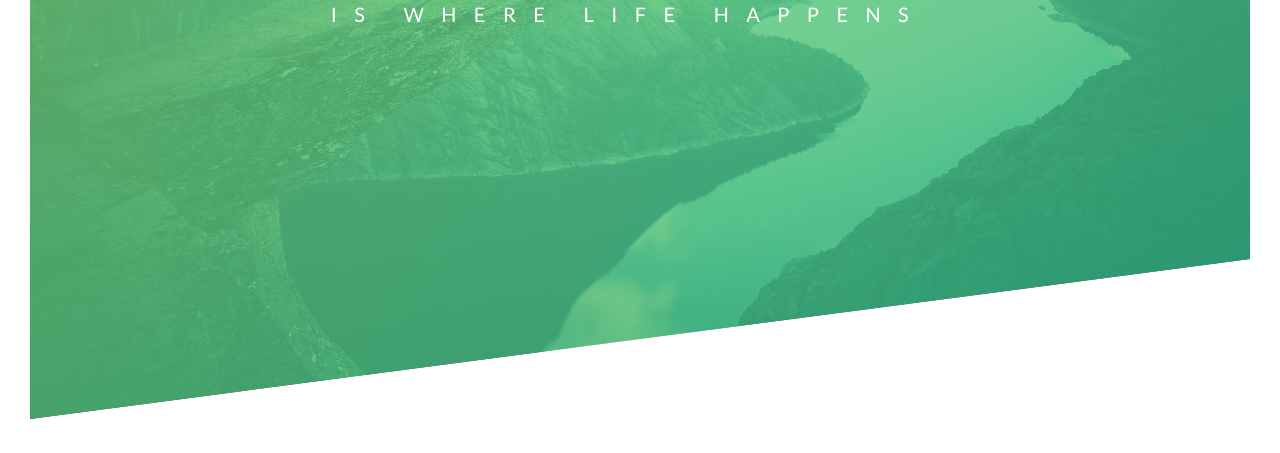
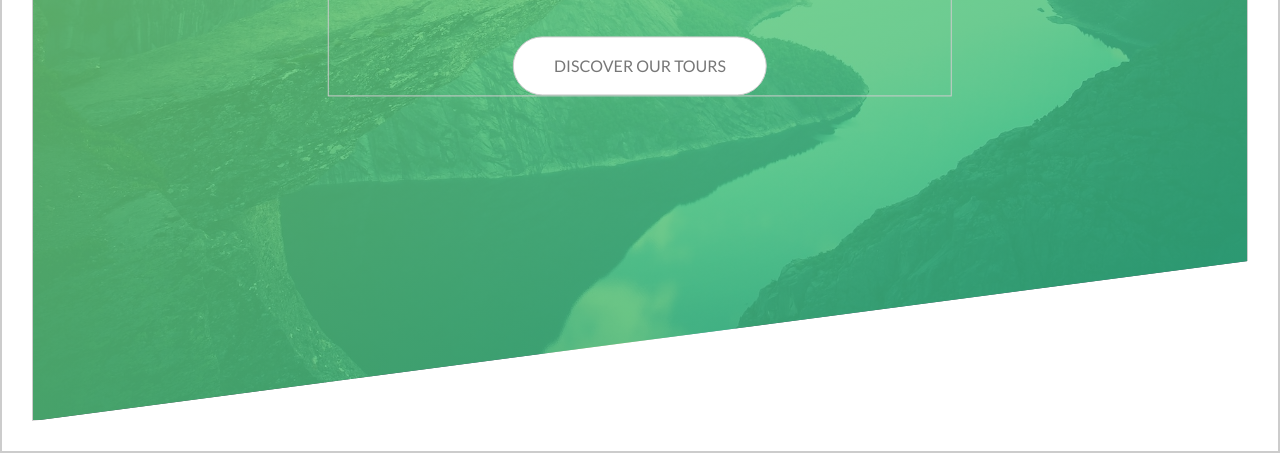
Before and after one commit to kuanhsuh/udemy_jonas_project, a plain HTML site: page Natours/starter/index.html in a window 1280 px wide. Shown: the part 371-824 px from the top of the page. Drawn offline with Linux system fonts and the light colour scheme; files that its build step writes are made by us from their sources.

Commit message:
Finished first part

```diff
--- a/Natours/starter/css/style.css
+++ b/Natours/starter/css/style.css
@@ -11,7 +11,7 @@ Dark green: #28b485
   margin: 0;
   padding: 0;
   box-sizing: border-box;
-  /* border: 1px solid #ccc; */
+  border: 1px solid #ccc;
 }
 
 body {
@@ -51,12 +51,14 @@ body {
   top: 40%;
   left: 50%;
   transform: translate(-50%, -50%);
+  text-align: center;
 }
 
 .heading-primary {
   color: #fff;
   text-transform: uppercase;
   backface-visibility: hidden;
+  margin-bottom: 60px;
 }
 
 .heading-primary-main {
@@ -104,3 +106,68 @@ body {
     opacity: 1;
   }
 }
+
+.btn:link,
+.btn:visited {
+  text-transform: uppercase;
+  text-decoration: none;
+  padding: 15px 40px;
+  display: inline-block;
+  border-radius: 100px;
+  transition: all .2s;
+  position: relative;
+}
+
+.btn:hover {
+  transform: translateY(-3px);
+  box-shadow: 0 10px 20px rgba(0,0,0, 0.2);
+}
+
+.btn:active {
+  transform: translateY(-1px);
+  box-shadow: 0 5px 10px rgba(0,0,0, 0.2);
+}
+
+.btn-white {
+  background-color: #fff;
+  color: #777;
+}
+
+.btn::after {
+  content: '';
+  display: inline-block;
+  height: 100%;
+  width: 100%;
+  border-radius: 100px;
+  position: absolute;
+  top: 0;
+  left: 0;
+  z-index: -1;
+  transition: all 0.4s;
+}
+
+.btn-white::after {
+  background-color: #fff;
+}
+
+.btn:hover::after {
+  transform: scaleX(1.4) scaleY(1.6);
+  opacity: 0;
+
+}
+
+@keyframes moveInBottom {
+  0% {
+    transform: translateY(10px);
+    opacity: 0;
+  }
+  100% {
+    transform: translateY(0);
+    opacity: 1;
+  }
+}
+
+.btn-animated {
+  animation: moveInBottom .5s ease-out .75s;
+  animation-fill-mode: backwards;
+}
--- a/Natours/starter/index.html
+++ b/Natours/starter/index.html
@@ -22,6 +22,7 @@
                     <span class="heading-primary-main">Outdoors</span>
                     <span class="heading-primary-sub">is where life happens</span>
                 </h1>
+                <a href="#" class="btn btn-white btn-animated">Discover our tours</a>
             </div>
         </header>
 
```
